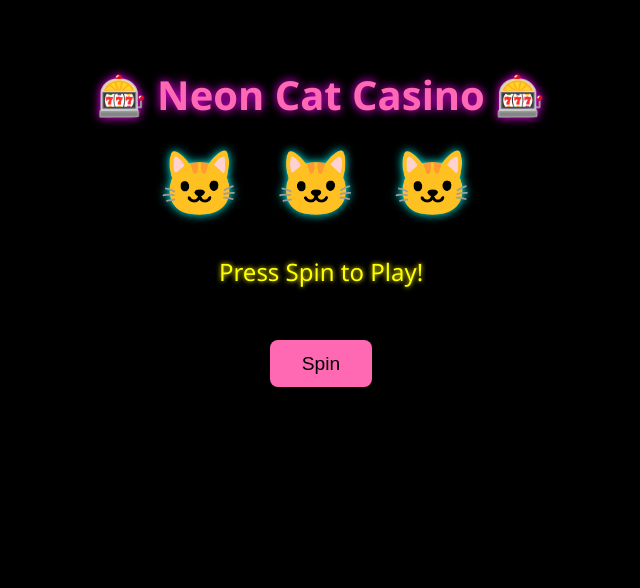
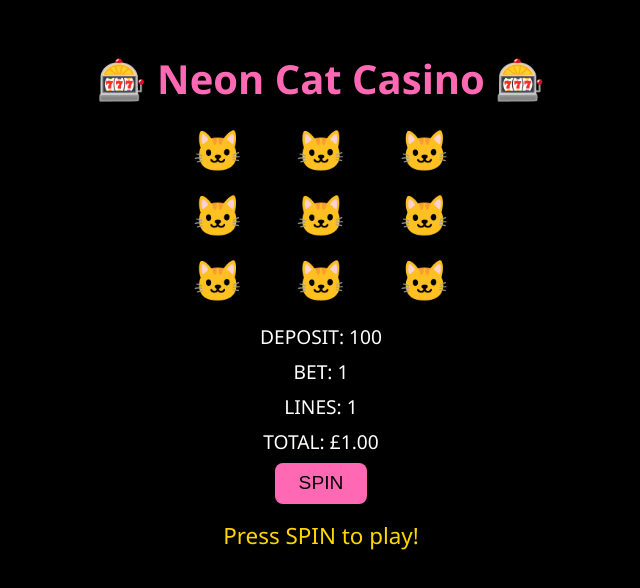
Before and after one commit to garethg85/Neon-cat-casino, a plain HTML site: page index.html in a window 1280 px wide. Shown: the whole page, without its empty margins (319-959 px from the left). Drawn offline with Linux system fonts and the light colour scheme.

Commit message:
Update index.html

```diff
--- a/index.html
+++ b/index.html
@@ -4,48 +4,116 @@
   <meta charset="UTF-8" />
   <meta name="viewport" content="width=device-width, initial-scale=1.0" />
   <title>🐾 Neon Cat Casino 🐾</title>
-  <link rel="stylesheet" href="style.css" />
-  <script defer src="script.js"></script>
   <style>
     body {
       background-color: black;
       color: white;
       font-family: 'Segoe UI', sans-serif;
       text-align: center;
-      padding: 2rem;
+      padding: 1rem;
     }
     h1 {
       font-size: 2.5rem;
+      color: hotpink;
       margin-bottom: 1rem;
-      color: hotpink;
     }
-    #slots {
-      font-size: 4rem;
-      margin: 1rem 0;
+    .grid {
+      display: grid;
+      grid-template-columns: repeat(3, 1fr);
+      gap: 10px;
+      font-size: 2.5rem;
+      margin: 1rem auto;
+      max-width: 300px;
     }
-    #result {
-      font-size: 1.5rem;
-      margin-bottom: 2rem;
+    .controls {
+      display: flex;
+      flex-direction: column;
+      align-items: center;
+      gap: 0.5rem;
+      margin-top: 1rem;
     }
-    #spin {
-      padding: 0.8rem 2rem;
+    .controls div {
+      font-size: 1.2rem;
+    }
+    button {
+      padding: 0.6rem 1.5rem;
       font-size: 1.2rem;
       background-color: hotpink;
       color: black;
       border: none;
       border-radius: 8px;
       cursor: pointer;
-      transition: transform 0.2s ease;
     }
-    #spin:hover {
-      transform: scale(1.05);
+    #result {
+      margin-top: 1rem;
+      font-size: 1.4rem;
+      color: gold;
     }
   </style>
 </head>
 <body>
   <h1>🎰 Neon Cat Casino 🎰</h1>
-  <div id="slots">🐱 🐱 🐱</div>
-  <div id="result">Press Spin to Play!</div>
-  <button id="spin">Spin</button>
+  <div class="grid" id="slotGrid">
+    <div>🐱</div><div>🐱</div><div>🐱</div>
+    <div>🐱</div><div>🐱</div><div>🐱</div>
+    <div>🐱</div><div>🐱</div><div>🐱</div>
+  </div>
+
+  <div class="controls">
+    <div>DEPOSIT: <span id="deposit">100</span></div>
+    <div>BET: <span id="bet">1</span></div>
+    <div>LINES: <span id="lines">1</span></div>
+    <div>TOTAL: £<span id="total">1.00</span></div>
+    <button id="spin">SPIN</button>
+  </div>
+
+  <div id="result">Press SPIN to play!</div>
+
+  <script>
+    const symbols = ["😺", "😻", "😹", "😽", "😼"];
+    const grid = document.getElementById("slotGrid").children;
+    const resultDisplay = document.getElementById("result");
+    const spinButton = document.getElementById("spin");
+    const depositDisplay = document.getElementById("deposit");
+    const betDisplay = document.getElementById("bet");
+    const linesDisplay = document.getElementById("lines");
+    const totalDisplay = document.getElementById("total");
+
+    let deposit = 100;
+    let bet = 1;
+    let lines = 1;
+
+    function getRandomSymbol() {
+      return symbols[Math.floor(Math.random() * symbols.length)];
+    }
+
+    function spinSlots() {
+      for (let i = 0; i < grid.length; i++) {
+        grid[i].textContent = getRandomSymbol();
+      }
+
+      deposit -= bet;
+      depositDisplay.textContent = deposit;
+      totalDisplay.textContent = (bet * lines).toFixed(2);
+
+      const topRow = [grid[0].textContent, grid[1].textContent, grid[2].textContent];
+      const middleRow = [grid[3].textContent, grid[4].textContent, grid[5].textContent];
+      const bottomRow = [grid[6].textContent, grid[7].textContent, grid[8].textContent];
+
+      const rows = [topRow, middleRow, bottomRow];
+      let matchFound = false;
+
+      for (let row of rows.slice(0, lines)) {
+        if (row[0] === row[1] && row[1] === row[2]) {
+          matchFound = true;
+          break;
+        }
+      }
+
+      resultDisplay.textContent = matchFound ? "🎉 JACKPOT! 🎉" : "😿 Try Again!";
+    }
+
+    spinButton.addEventListener("click", spinSlots);
+  </script>
 </body>
 </html>
```
